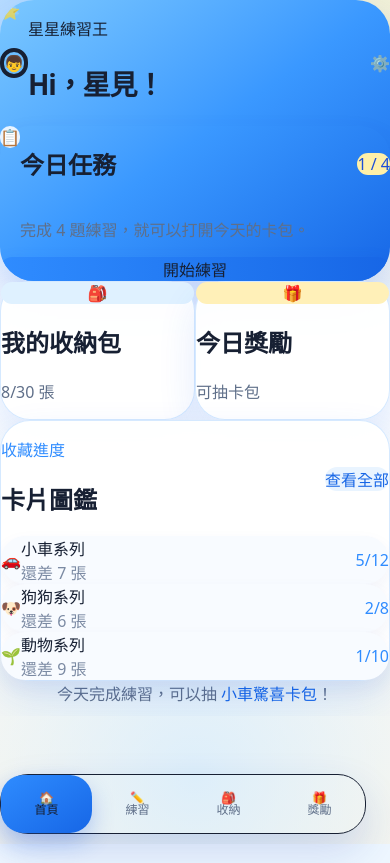
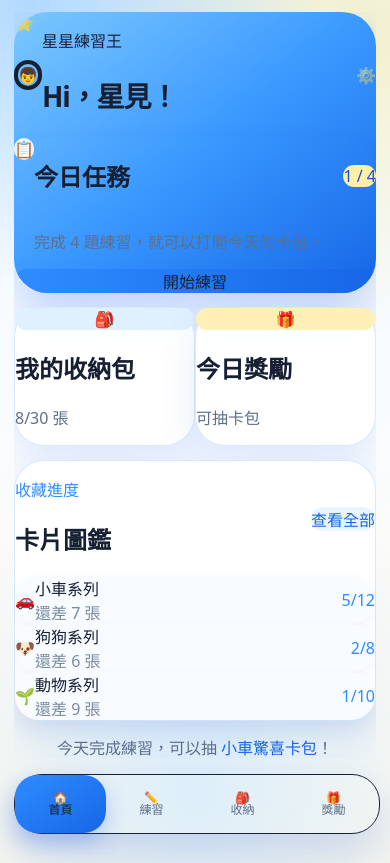
Before and after one commit to daisanity-svg/star-practice-pwa, a Next.js app: page / in a window 390 px wide. Built offline with nearby package versions, Linux system fonts and the light colour scheme; no server answers; the database is empty.

Commit message:
Refine kid phone frame layout

```diff
--- a/components/PhoneFrame.tsx
+++ b/components/PhoneFrame.tsx
@@ -2,10 +2,8 @@ import type { ReactNode } from 'react';
 
 export function PhoneFrame({ children }: { children: ReactNode }) {
   return (
-    <main className="safe-screen mx-auto flex w-full max-w-[430px] min-w-0 flex-col overflow-x-hidden px-4">
-      <div className="flex min-h-[calc(100dvh-128px)] min-w-0 flex-col gap-4 overflow-x-hidden">
-        {children}
-      </div>
+    <main className="kid-shell">
+      <div className="kid-stack">{children}</div>
     </main>
   );
 }
```
